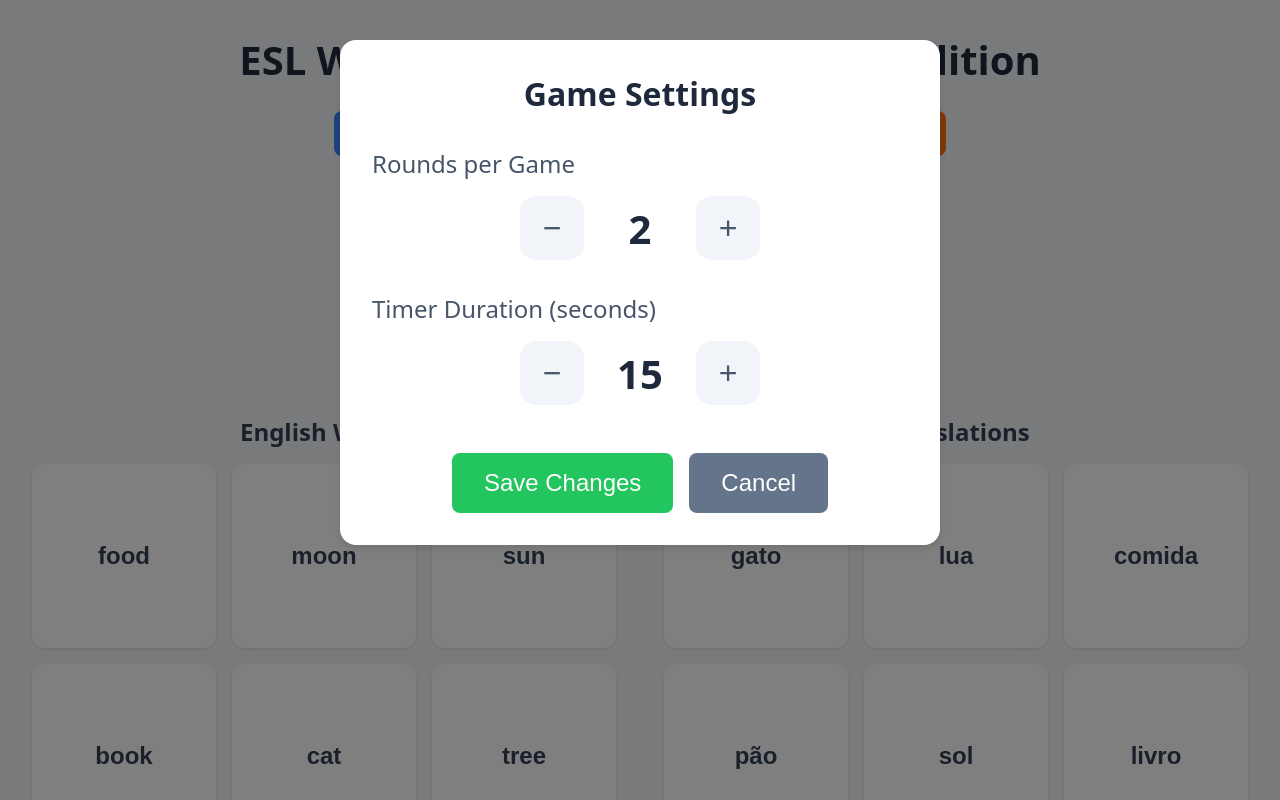
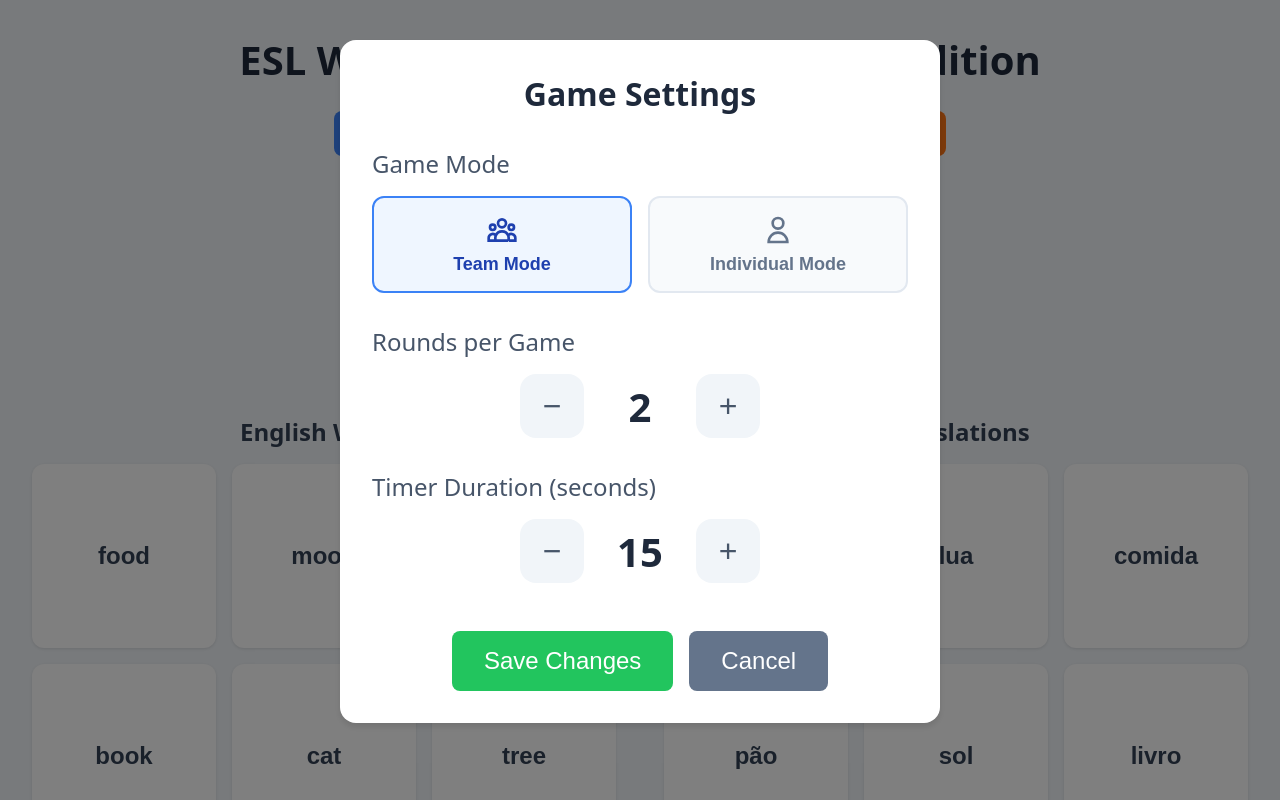
Before and after one commit to thinlines/card-match, a plain HTML site: page index.html in a window 1280 px wide. Both pictures are taken after a click on the button "Settings". Shown: the top 800 px of the page. Drawn offline with Linux system fonts and the light colour scheme.

Commit message:
add mode selection to settings modal

```diff
--- a/index.html
+++ b/index.html
@@ -59,6 +59,24 @@
           <h2>Game Settings</h2>
 
           <div class="setting-group">
+              <label>Game Mode</label>
+              <div class="mode-selector">
+                  <button class="mode-btn active" data-mode="team">
+                      <svg class="mode-icon" viewBox="0 0 24 24" fill="none" stroke="currentColor" stroke-width="2">
+                          <path d="M17 20h5v-2a3 3 0 00-5.356-1.857M17 20H7m10 0v-2c0-.656-.126-1.283-.356-1.857M7 20H2v-2a3 3 0 015.356-1.857M7 20v-2c0-.656.126-1.283.356-1.857m0 0a5.002 5.002 0 019.288 0M15 7a3 3 0 11-6 0 3 3 0 016 0zm6 3a2 2 0 11-4 0 2 2 0 014 0zM7 10a2 2 0 11-4 0 2 2 0 014 0z" />
+                      </svg>
+                      Team Mode
+                  </button>
+                  <button class="mode-btn" data-mode="individual">
+                      <svg class="mode-icon" viewBox="0 0 24 24" fill="none" stroke="currentColor" stroke-width="2">
+                          <path d="M16 7a4 4 0 11-8 0 4 4 0 018 0zM12 14a7 7 0 00-7 7h14a7 7 0 00-7-7z" />
+                      </svg>
+                      Individual Mode
+                  </button>
+              </div>
+          </div>
+
+          <div class="setting-group team-setting">
               <label>Rounds per Game</label>
               <div class="number-control">
                   <button class="control-btn minus" data-setting="rounds">−</button>
@@ -67,7 +85,7 @@
               </div>
           </div>
 
-          <div class="setting-group">
+          <div class="setting-group team-setting">
               <label>Timer Duration (seconds)</label>
               <div class="number-control">
                   <button class="control-btn minus" data-setting="timer">−</button>
--- a/styles.css
+++ b/styles.css
@@ -335,3 +335,48 @@ h1 {
   font-size: 1.5rem;
   padding: 1rem 2rem;
 }
+
+.mode-selector {
+  display: flex;
+  gap: 1rem;
+  justify-content: center;
+  margin-bottom: 1rem;
+}
+
+.mode-btn {
+  flex: 1;
+  display: flex;
+  flex-direction: column;
+  align-items: center;
+  gap: 0.5rem;
+  padding: 1rem;
+  background-color: #f8fafc;
+  border: 2px solid #e2e8f0;
+  border-radius: 0.75rem;
+  color: #64748b;
+  font-size: 1.125rem;
+  font-weight: 600;
+  cursor: pointer;
+  transition: all 0.2s;
+}
+
+.mode-btn:hover {
+  background-color: #f1f5f9;
+  border-color: #cbd5e1;
+}
+
+.mode-btn.active {
+  background-color: #eff6ff;
+  border-color: #3b82f6;
+  color: #1e40af;
+}
+
+.mode-icon {
+  width: 2rem;
+  height: 2rem;
+}
+
+/* Hide team settings when individual mode is selected */
+.individual-mode .team-setting {
+  display: none;
+}
```
